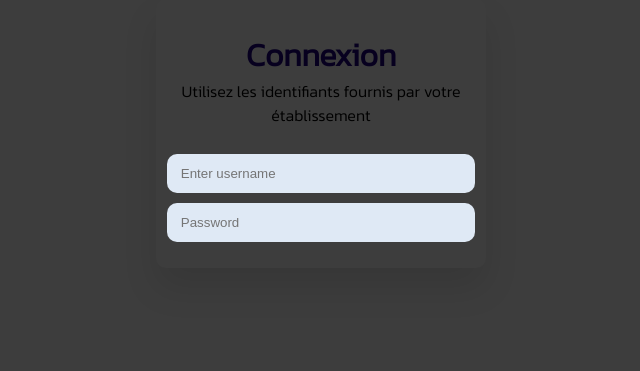
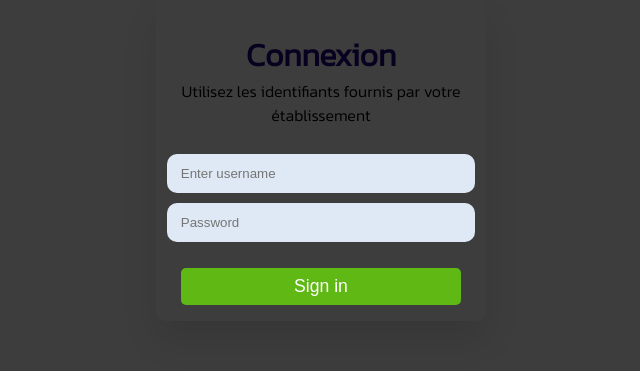
Before and after one commit to Hetic-Project/Connectify, a PHP site: page /Page/signin.php in a window 1280 px wide. Shown: the part 131-502 px from the top of the page, without its empty margins (319-959 px from the left). Run offline with PHP 8.4, Linux system fonts and the light colour scheme.

Commit message:
MAJ signin

```diff
--- a/client/Page/signin.php
+++ b/client/Page/signin.php
@@ -13,7 +13,7 @@ session_start();
                 <input type="text" placeholder="Enter username">
                 <input type="password" placeholder="Password">
             </form>
-
+            <button class="Signin">Sign in</button>
         </div>
     </body>
 </main>
--- a/client/TPL/header.php
+++ b/client/TPL/header.php
@@ -1,5 +1,6 @@
 <!DOCTYPE html>
 <html lang="en">
+
 <head>
     <meta charset="UTF-8">
     <meta http-equiv="X-UA-Compatible" content="IE=edge">
@@ -13,20 +14,26 @@
     <link rel="stylesheet" href="../css/pages.css">
     <link rel="stylesheet" href="../css/profile.css">
     <link rel="stylesheet" href="../css/publications.css">
+    <link rel="stylesheet" href="../css/signin.css">
     <link rel="preconnect" href="https://fonts.googleapis.com">
     <link rel="preconnect" href="https://fonts.gstatic.com" crossorigin>
     <link href="https://fonts.googleapis.com/css2?family=Kanit:wght@300&display=swap" rel="stylesheet">
     <title>Conectify</title>
 </head>
+
 <body>
     <header class="header">
         <div class="flex-content-header">
 
-            <a class="main-title" href="../page/publications.php"><h1 class="main-title">Conectify</h1></a>
+            <a class="main-title" href="../page/publications.php">
+                <h1 class="main-title">Conectify</h1>
+            </a>
 
             <div class="header-link">
-                <a class="iconProfile" href="../page/profile.php"><img class="profil" src="../asset/IconProfile.svg" alt="icon Profile"/></a>
-                <a class="iconMessage" href="../page/message.php"><img class="message" src="../asset/IconMessage.svg" alt="icon Message"/></a>
+                <a class="iconProfile" href="../page/profile.php"><img class="profil" src="../asset/IconProfile.svg"
+                        alt="icon Profile" /></a>
+                <a class="iconMessage" href="../page/message.php"><img class="message" src="../asset/IconMessage.svg"
+                        alt="icon Message" /></a>
             </div>
         </div>
     </header>
--- a/client/css/signin.css
+++ b/client/css/signin.css
@@ -50,7 +50,7 @@ form input {
     cursor: pointer;
 }
 
-button:hover {
+Signin:hover {
     background: #2c5709;
     transition-duration: 0.2s;
 }
```
